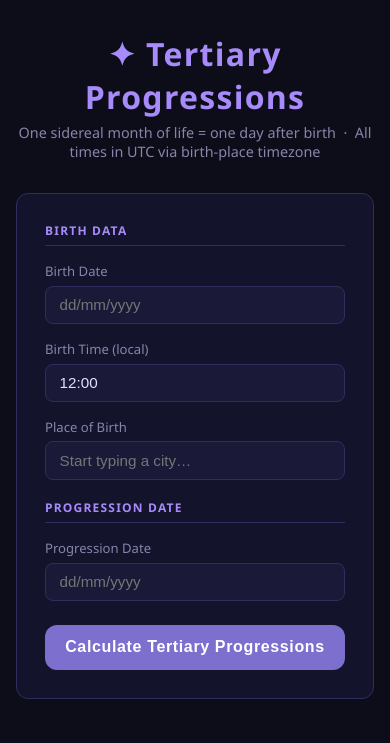
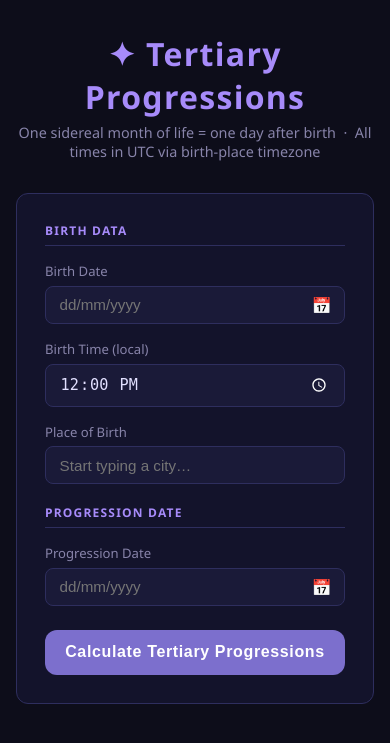
Before and after one commit to yyyyyc/Astro, a Flask app: page / in a window 390 px wide. Shown: the top 743 px of the page. Run offline with Flask 3, Linux system fonts and the light colour scheme.

Commit message:
Changing GUI, fixing GUI bug for mobile devices

```diff
--- a/templates/index.html
+++ b/templates/index.html
@@ -4,8 +4,6 @@
   <meta charset="UTF-8" />
   <meta name="viewport" content="width=device-width, initial-scale=1.0" />
   <title>Tertiary Progression Calculator</title>
-  <link rel="stylesheet" href="https://cdn.jsdelivr.net/npm/flatpickr/dist/flatpickr.min.css" />
-  <link rel="stylesheet" href="https://cdn.jsdelivr.net/npm/flatpickr/dist/themes/dark.css" />
   <style>
     *, *::before, *::after { box-sizing: border-box; margin: 0; padding: 0; }
 
@@ -84,8 +82,7 @@
 
     input[type="date"],
     input[type="time"],
-    input[type="text"],
-    .flatpickr-input {
+    input[type="text"] {
       background: var(--surface2);
       border: 1px solid var(--border);
       border-radius: 8px;
@@ -95,14 +92,34 @@
       outline: none;
       transition: border-color 0.2s;
       width: 100%;
+      color-scheme: dark;
     }
 
-    input:focus,
-    .flatpickr-input:focus { border-color: var(--accent); }
+    input:focus { border-color: var(--accent); }
 
-    /* hide the original input when flatpickr uses altInput */
-    .flatpickr-input.flatpickr-mobile,
-    input.flatpickr-input[type="hidden"] { display: none !important; }
+    /* dd/mm/yyyy text field with a native calendar-picker trigger overlaid on the icon */
+    .date-field { position: relative; }
+    .date-field input[type="text"] { padding-right: 2.4rem; }
+    .date-icon {
+      position: absolute;
+      right: 0.85rem;
+      top: 50%;
+      transform: translateY(-50%);
+      pointer-events: none;
+      font-size: 1rem;
+      color: var(--muted);
+    }
+    input.date-picker-trigger {
+      position: absolute;
+      right: 0;
+      top: 0;
+      width: 2.6rem;
+      height: 100%;
+      opacity: 0;
+      cursor: pointer;
+      padding: 0;
+      border: none;
+    }
 
     /* Autocomplete */
     .autocomplete-wrap { position: relative; }
@@ -264,11 +281,15 @@
     <div class="grid-3" style="margin-bottom:1rem;">
       <div class="field">
         <label for="birth_date">Birth Date</label>
-        <input type="text" id="birth_date" placeholder="dd/mm/yyyy" required />
+        <div class="date-field">
+          <input type="text" id="birth_date" placeholder="dd/mm/yyyy" inputmode="numeric" required />
+          <span class="date-icon" aria-hidden="true">&#128197;</span>
+          <input type="date" id="birth_date_picker" class="date-picker-trigger" tabindex="-1" aria-label="Pick birth date" />
+        </div>
       </div>
       <div class="field">
         <label for="birth_time">Birth Time (local)</label>
-        <input type="text" id="birth_time" placeholder="HH:MM" value="12:00" required />
+        <input type="time" id="birth_time" value="12:00" required />
       </div>
       <div class="field">
         <label>Place of Birth</label>
@@ -290,7 +311,11 @@
     <div class="grid-2">
       <div class="field">
         <label for="progression_date">Progression Date</label>
-        <input type="text" id="progression_date" placeholder="dd/mm/yyyy" required />
+        <div class="date-field">
+          <input type="text" id="progression_date" placeholder="dd/mm/yyyy" inputmode="numeric" required />
+          <span class="date-icon" aria-hidden="true">&#128197;</span>
+          <input type="date" id="progression_date_picker" class="date-picker-trigger" tabindex="-1" aria-label="Pick progression date" />
+        </div>
       </div>
     </div>
 
@@ -401,12 +426,16 @@
     const lon = document.getElementById('lon').value;
     if (!lat || !lon) { showError('Please select a place from the autocomplete list.'); return; }
 
+    const birthDateIso = dmyToIso(document.getElementById('birth_date').value);
+    const progressionDateIso = dmyToIso(document.getElementById('progression_date').value);
+    if (!birthDateIso || !progressionDateIso) { showError('Please enter dates as dd/mm/yyyy.'); return; }
+
     const payload = {
       lat: parseFloat(lat),
       lon: parseFloat(lon),
-      birth_date: document.getElementById('birth_date').value,
+      birth_date: birthDateIso,
       birth_time: document.getElementById('birth_time').value,
-      progression_date: document.getElementById('progression_date').value,
+      progression_date: progressionDateIso,
     };
 
     document.getElementById('submit-btn').disabled = true;
@@ -499,7 +528,7 @@
     document.getElementById('error-msg').style.display = 'none';
   }
 
-  // ── Auto-format helpers ───────────────────────────────────────────────────
+  // ── dd/mm/yyyy date fields ──────────────────────────────────────────────────
   function autoFormatDate(input) {
     input.addEventListener('input', function () {
       const digits = this.value.replace(/\D/g, '').slice(0, 8);
@@ -510,42 +539,26 @@
     });
   }
 
-  function autoFormatTime(input) {
-    input.addEventListener('input', function () {
-      const digits = this.value.replace(/\D/g, '').slice(0, 4);
-      this.value = digits.length > 2 ? digits.slice(0,2) + ':' + digits.slice(2) : digits;
+  function dmyToIso(str) {
+    const m = /^(\d{2})\/(\d{2})\/(\d{4})$/.exec(str.trim());
+    if (!m) return null;
+    const [, d, mo, y] = m;
+    return `${y}-${mo}-${d}`;
+  }
+
+  function wireDatePicker(textId, pickerId) {
+    const text = document.getElementById(textId);
+    const picker = document.getElementById(pickerId);
+    autoFormatDate(text);
+    picker.addEventListener('change', () => {
+      if (!picker.value) return;
+      const [y, mo, d] = picker.value.split('-');
+      text.value = `${d}/${mo}/${y}`;
     });
   }
 
-  // ── Flatpickr date/time pickers ───────────────────────────────────────────
-  function initPickers() {
-    const fpBirth = flatpickr('#birth_date', {
-      dateFormat: 'Y-m-d',
-      altInput: true,
-      altFormat: 'd/m/Y',
-      allowInput: true,
-    });
-    autoFormatDate(fpBirth.altInput);
-
-    const fpProg = flatpickr('#progression_date', {
-      dateFormat: 'Y-m-d',
-      altInput: true,
-      altFormat: 'd/m/Y',
-      allowInput: true,
-    });
-    autoFormatDate(fpProg.altInput);
-
-    flatpickr('#birth_time', {
-      enableTime: true,
-      noCalendar: true,
-      time_24hr: true,
-      dateFormat: 'H:i',
-      defaultDate: '12:00',
-      allowInput: true,
-    });
-    autoFormatTime(document.getElementById('birth_time'));
-  }
+  wireDatePicker('birth_date', 'birth_date_picker');
+  wireDatePicker('progression_date', 'progression_date_picker');
 </script>
-<script src="https://cdn.jsdelivr.net/npm/flatpickr" onload="initPickers()"></script>
 </body>
 </html>
```
Also changed, not shown: .claude/launch.json (added).
